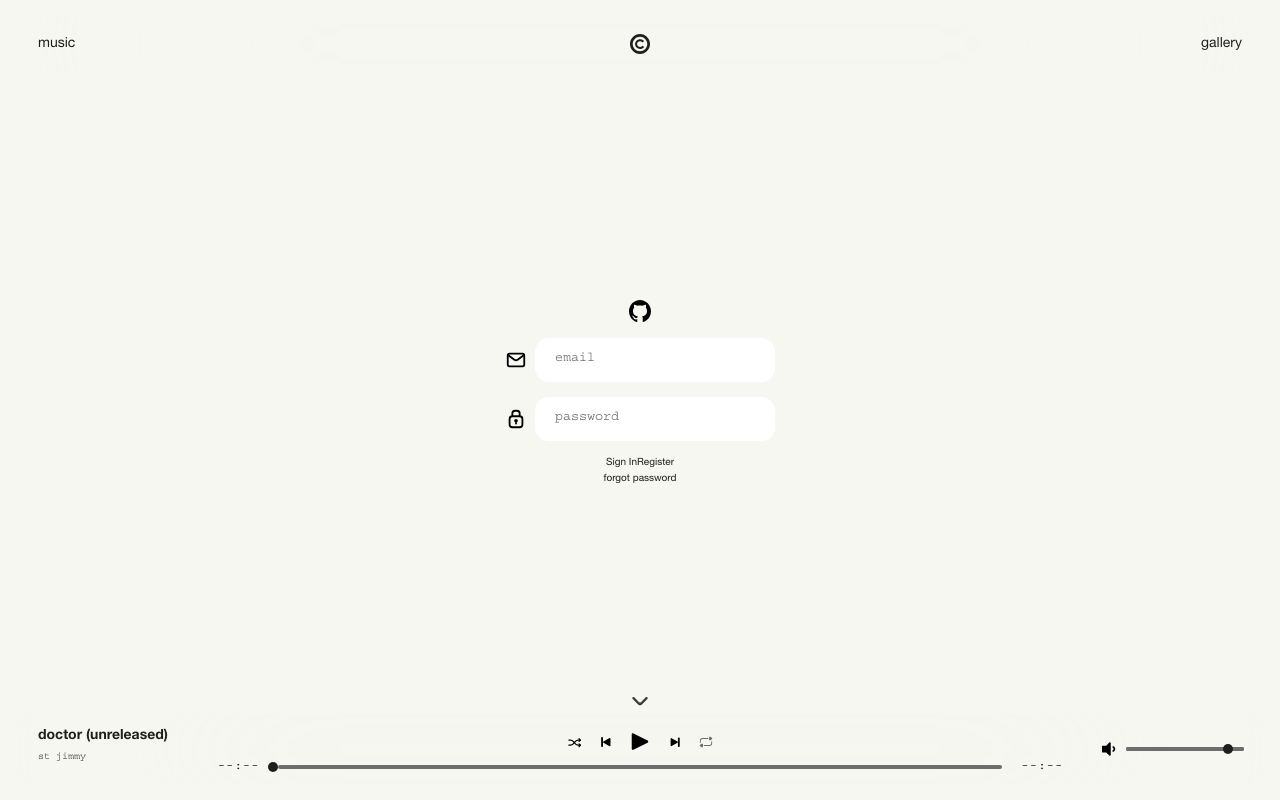
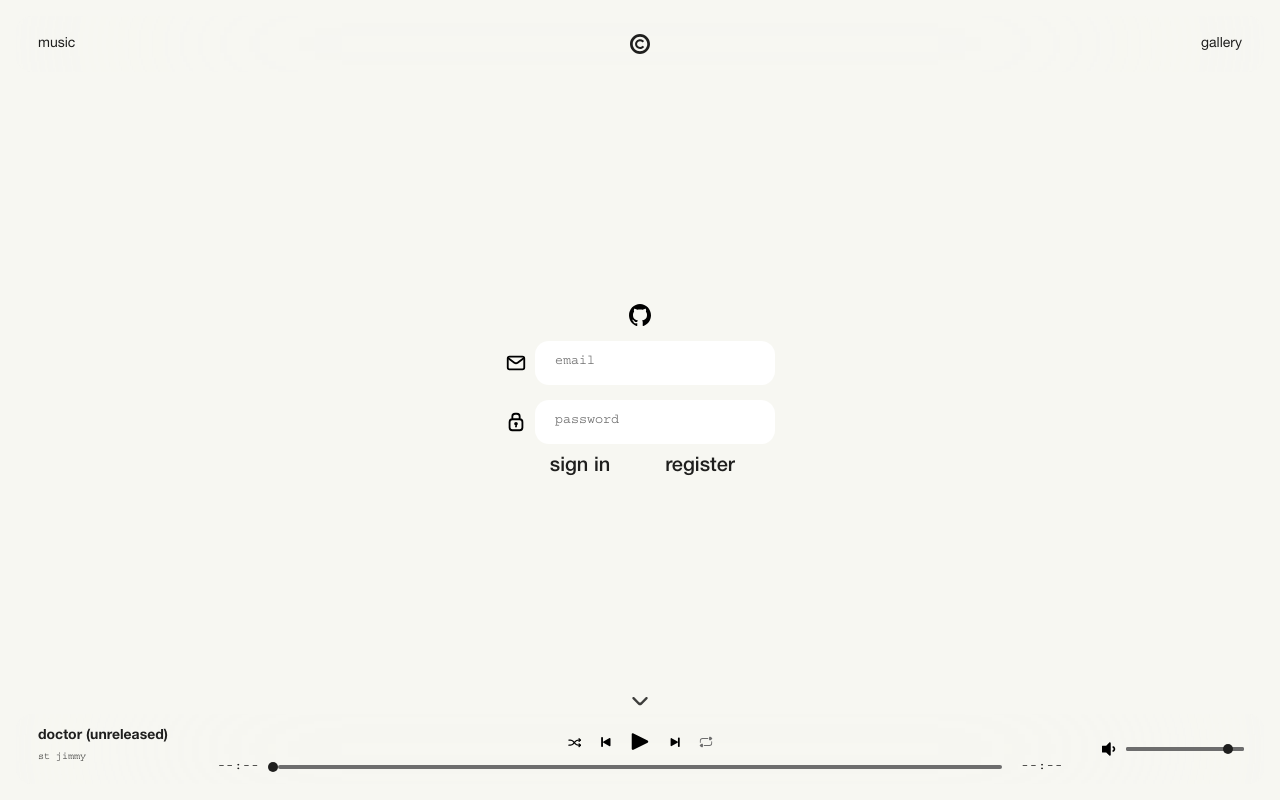
Before and after one commit to jimmydagumjr/catharsis, a React (Vite) app: page /login in a window 1280 px wide. Built offline with nearby package versions, Linux system fonts and the light colour scheme; no server answers.

Commit message:
some styling

```diff
--- a/src/assets/css/Auth.module.css
+++ b/src/assets/css/Auth.module.css
@@ -34,3 +34,22 @@
 .formItem input::placeholder {
     color: var(--gray);
 }
+
+.signButtons {
+    width: 10rem;
+    height: 3rem;
+    /* background-color: var(--white); */
+    font-size: 2rem;
+    font-family: "HelveticaNeue";
+    font-weight: 500;
+    margin-left: 1rem;
+    margin-right: 1rem;
+    margin-top: 0.8rem;
+    border-radius: 1.4rem;
+}
+
+.pResetButton {
+    font-size: 1rem;
+    color: var(--lightgray);
+    margin-top: 0.6rem;
+}
--- a/src/components/Auth.jsx
+++ b/src/components/Auth.jsx
@@ -96,20 +96,27 @@ const Auth = () => {
               placeholder="password"
             />
           </label>
-          <br />
         </div>
         <div>
-          <button type="button" onClick={signInWithEmail}>
-            Sign In
+          <button
+            className={AuthCSS.signButtons}
+            type="button"
+            onClick={signInWithEmail}
+          >
+            sign in
           </button>
-          <button type="button">Register</button>
+          <button className={AuthCSS.signButtons} type="button">
+            register
+          </button>
         </div>
 
         {/* <button type="button" onClick={changePassword}>
           Change Password
         </button> */}
 
-        <button type="button">forgot password</button>
+        {/* <button className={AuthCSS.pResetButton} type="button">
+          forgot password
+        </button> */}
       </form>
     </div>
   );
```
